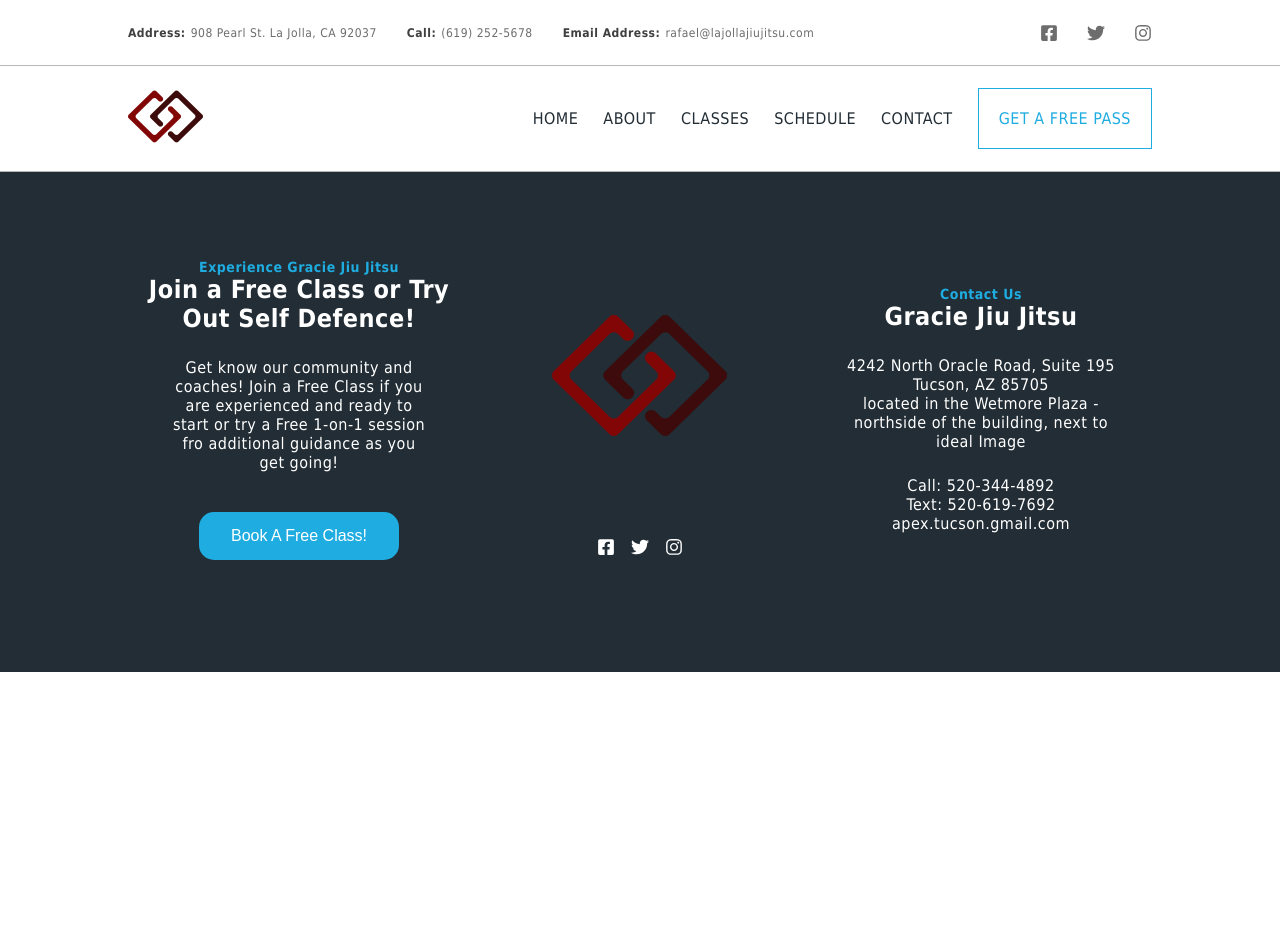
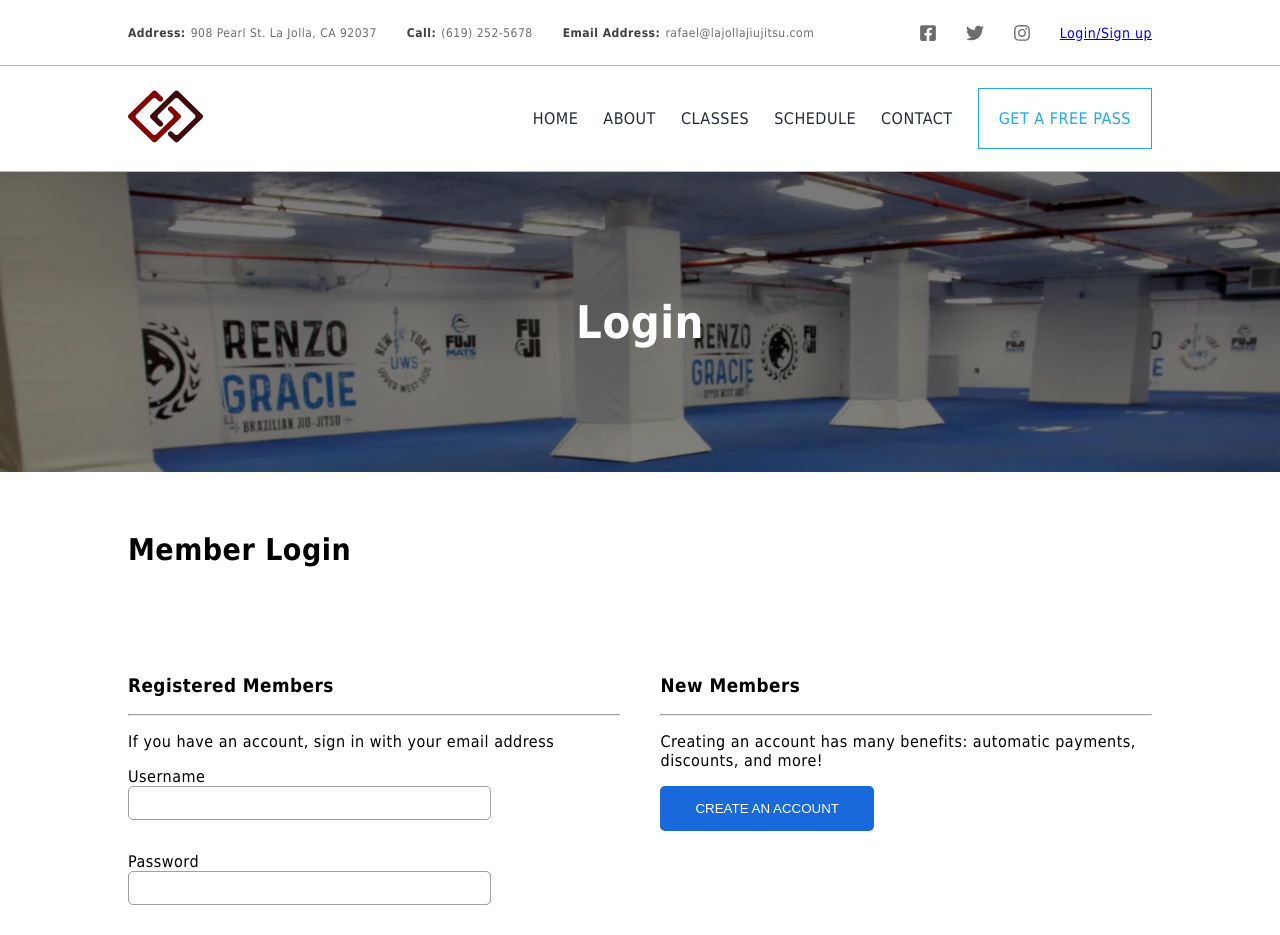
Before and after one commit to BrianDriscollCode/martial-arts-gym-webkit, a React (Create React App) app in the folder client/: page /login in a window 1280 px wide. Shown: the top 935 px of the page. Before the commit the page ends 800 px from the top, so only its background shows below. Built offline with nearby package versions, Linux system fonts and the light colour scheme; no server answers.

Commit message:
added redux for storing account, working on login page

```diff
--- /dev/null
+++ b/client/public/styles/account_management/login.css
@@ -0,0 +1,46 @@
+#login_page {
+  display: flex;
+  justify-content: center;
+  flex-direction: column;
+}
+
+#login_title {
+  width: 80%;
+  align-self: center;
+  margin-top: 2em;
+  font-size: 30px;
+}
+
+#login_page_wrapper {
+  display: flex;
+  flex-direction: row;
+  align-items: none;
+  justify-content: space-between;
+  width: 80%;
+  align-self: center;
+  margin-top: 4em;
+  margin-bottom: 7em;
+}
+
+#member_login {
+  width: 48%;
+}
+
+#member_go_create_account {
+  width: 48%;
+}
+
+.login_input_container {
+  display: flex;
+  flex-direction: column;
+  margin-bottom: 2em;
+}
+
+.login_input_container input {
+  width: 70%;
+  height: 30px;
+  border-radius: 5px;
+  border: 1px solid #a0a0a0;
+  padding-left: 15px;
+  font-size: 18px;
+}/*# sourceMappingURL=login.css.map */
--- /dev/null
+++ b/client/public/styles/account_management/login.scss
@@ -0,0 +1,59 @@
+#login_page {
+
+    display: flex;
+    justify-content: center;
+    flex-direction: column;
+
+}
+
+#login_title {
+
+    width: 80%;
+    align-self: center;
+    margin-top: 2em;
+    font-size: 30px;
+
+}
+
+#login_page_wrapper {
+
+    @include flex_direction_align_justify(row, none, space-between);
+    width: 80%;
+    align-self: center;
+    margin-top: 4em;
+    margin-bottom: 7em;
+
+}
+
+//Left side container
+#member_login {
+
+    width: 48%;
+
+}
+
+//Right side container
+#member_go_create_account {
+
+    width: 48%;
+
+}
+
+.login_input_container {
+
+    display: flex;
+    flex-direction: column;
+    margin-bottom: 2em;
+
+}
+
+.login_input_container input {
+
+    width: 70%;
+    height: 30px;
+    border-radius: 5px;
+    border: 1px solid #a0a0a0;
+    padding-left: 15px;
+    font-size: 18px;
+
+}
--- a/client/public/styles/home/banner.scss
+++ b/client/public/styles/home/banner.scss
@@ -120,6 +120,12 @@
 
 }
 
+#sub_banner_title {
+
+    font-size: 45px;
+
+}
+
 #banner_arrow_container {
 
     a {
--- a/client/public/styles/main.css
+++ b/client/public/styles/main.css
@@ -93,6 +93,12 @@
 .social_links {
   color: rgb(109, 109, 109);
   padding-left: 29px;
+}
+
+#login_text {
+  font-size: 14px;
+  font-weight: 500;
+  color: #1969da;
 }
 
 @media only screen and (max-width: 1448px) {
@@ -393,7 +399,6 @@
     height: 1000px;
   }
 }
-/* Home Section Stylings */
 @-webkit-keyframes move1 {
   from {
     transform: translate(0, 20px);
@@ -542,6 +547,10 @@
           animation-name: move2;
   -webkit-animation-duration: 2.3s;
           animation-duration: 2.3s;
+}
+
+#sub_banner_title {
+  font-size: 45px;
 }
 
 #banner_arrow_container a {
@@ -770,6 +779,53 @@
   margin-top: 0;
 }
 
+#login_page {
+  display: flex;
+  justify-content: center;
+  flex-direction: column;
+}
+
+#login_title {
+  width: 80%;
+  align-self: center;
+  margin-top: 2em;
+  font-size: 30px;
+}
+
+#login_page_wrapper {
+  display: flex;
+  flex-direction: row;
+  align-items: none;
+  justify-content: space-between;
+  width: 80%;
+  align-self: center;
+  margin-top: 4em;
+  margin-bottom: 7em;
+}
+
+#member_login {
+  width: 48%;
+}
+
+#member_go_create_account {
+  width: 48%;
+}
+
+.login_input_container {
+  display: flex;
+  flex-direction: column;
+  margin-bottom: 2em;
+}
+
+.login_input_container input {
+  width: 70%;
+  height: 30px;
+  border-radius: 5px;
+  border: 1px solid #a0a0a0;
+  padding-left: 15px;
+  font-size: 18px;
+}
+
 #main_body {
   background-color: white;
 }/*# sourceMappingURL=main.css.map */
--- a/client/public/styles/top.scss
+++ b/client/public/styles/top.scss
@@ -61,6 +61,13 @@
 
 }
 
+#login_text {
+
+    font-size: 14px;
+    font-weight: 500;
+    color: $fifth_color;
+
+}
 
 @media only screen and (max-width: 1448px) {
 
--- a/client/src/App.tsx
+++ b/client/src/App.tsx
@@ -1,6 +1,3 @@
-
-import axios from "axios";
-import React, { useState, useEffect }from "react";
 import Header from "./Header";
 import Footer from "./Footer";
 import { BrowserRouter, Route, Routes } from "react-router-dom";
@@ -12,24 +9,11 @@
 import Classes from "./body/Classes";
 import Contact from "./body/Contact";
 
-import Get_Accounts from "./backendCalls/Get_Accounts";
+//Account Management
+import Login from "./body/Account/Login"
+
 
 const App = () => {
-
-    const [apiResponse, setApiResponse] = useState([]);
-
-    const callAPI = async () => {
-
-        let response = await Get_Accounts.get('/awsDB');
-        console.log(response)
-        setApiResponse(response.data[0].firstName)
-    }
-
-    useEffect(() => {
-
-        callAPI();
-
-    }, [])
 
     return (
         <BrowserRouter>
@@ -42,11 +26,16 @@
 
                 <Routes>
 
+                    {/*  Front Pages  */}
                     <Route path="/" element={<Home />}> </Route>
                     <Route path="/about" element={<About />}></Route>
                     <Route path="/classes" element={<Classes />}></Route>
                     <Route path="/schedule" element={<Schedule />}></Route>
                     <Route path="/contact" element={<Contact />}></Route>
+
+                    {/* Account Management */}
+                    <Route path="/login" element={<Login />}> </Route>
+
 
                 </Routes>
 
--- /dev/null
+++ b/client/src/body/Account/Login.tsx
@@ -0,0 +1,77 @@
+import React, { useState, useEffect } from "react";
+
+import Sub_Banner from "../home/Sub_Banner";
+import Get_Accounts from "../../backendCalls/Get_Accounts";
+
+const Login = () => {
+
+    const [apiResponse, setApiResponse] = useState([]);
+
+    const callAPI = async () => {
+
+        let response = await Get_Accounts.get('/awsDB');
+        console.log(response)
+        setApiResponse(response.data[0].firstName)
+    }
+
+    useEffect(() => {
+
+        callAPI();
+
+    }, [])
+
+    return  (
+
+        <div id="login_page">
+
+            <div>
+
+                <Sub_Banner />
+
+            </div>
+
+            <h2 id="login_title"> Member Login </h2>
+
+            <div id="login_page_wrapper">
+
+                <div id="member_login">
+
+
+                    <h3 className="login_section_subtitle"> Registered Members </h3>
+
+                    <hr />
+
+                    <p> If you have an account, sign in with your email address </p>
+
+                    <div className="login_input_container">
+                        <span> Username </span>
+                        <input />
+                    </div>
+
+                    <div className="login_input_container">
+                        <span> Password </span>
+                        <input />
+                    </div>
+
+                    <button className="page_button_"> LOGIN </button>
+
+                </div>
+
+                <div id="member_go_create_account">
+
+                    <h3 className="create_section_subtitle"> New Members </h3>
+                    <hr />
+                    <p>Creating an account has many benefits: automatic payments, discounts, and more!</p>
+                    <button className="page_button_"> CREATE AN ACCOUNT </button>
+
+                </div>
+
+            </div>
+
+        </div>
+
+    )
+
+}
+
+export default Login;
--- /dev/null
+++ b/client/src/body/home/Sub_Banner.tsx
@@ -0,0 +1,32 @@
+import React from "react";
+
+
+const Sub_Banner = () => {
+
+    return (
+
+        <div
+            id="banner_div_1"
+            style={{
+                backgroundImage: `linear-gradient(rgba(0, 0, 0, 0.527),rgba(0, 0, 0, 0.5)), url("/banner/mats.jpg")`,
+                backgroundSize: 'cover',
+                height: '300px'
+            }}
+        >
+
+            <div id="inside_banner">
+
+                <h2 id="sub_banner_title"> Login </h2>
+
+            </div>
+
+
+
+
+        </div>
+
+    )
+
+}
+
+export default Sub_Banner
--- a/client/src/header/top.tsx
+++ b/client/src/header/top.tsx
@@ -1,5 +1,6 @@
 import React from "react";
-import { FaFacebookSquare, FaTwitter, FaInstagram } from "react-icons/fa"
+import { FaFacebookSquare, FaTwitter, FaInstagram } from "react-icons/fa";
+import { Link } from "react-router-dom";
 
 const Top = () => {
 
@@ -43,6 +44,12 @@
                         size={18}
                     />
 
+                    <div className="social_links" id="login_text">
+
+                        <Link to="/login"> Login/Sign up </Link>
+
+                    </div>
+
 
                 </div>
 
```
Also changed, not shown: client/public/styles/main.scss (+6 -2 lines), client/src/actions/index.tsx (+22 -0 lines), client/src/reducers/Store_Account_Reducer.tsx (added, +22 -0 lines), 2 other files (tests, documents, lock files or other folders).
